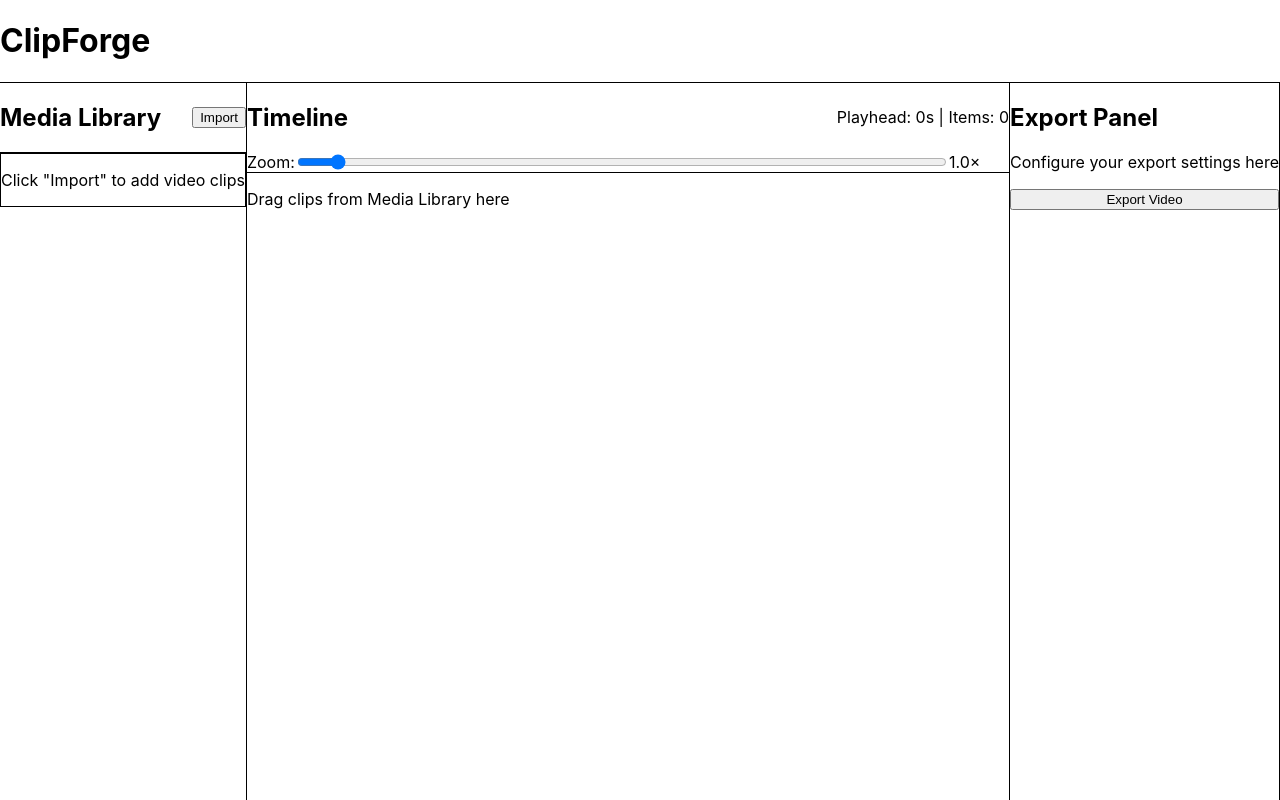
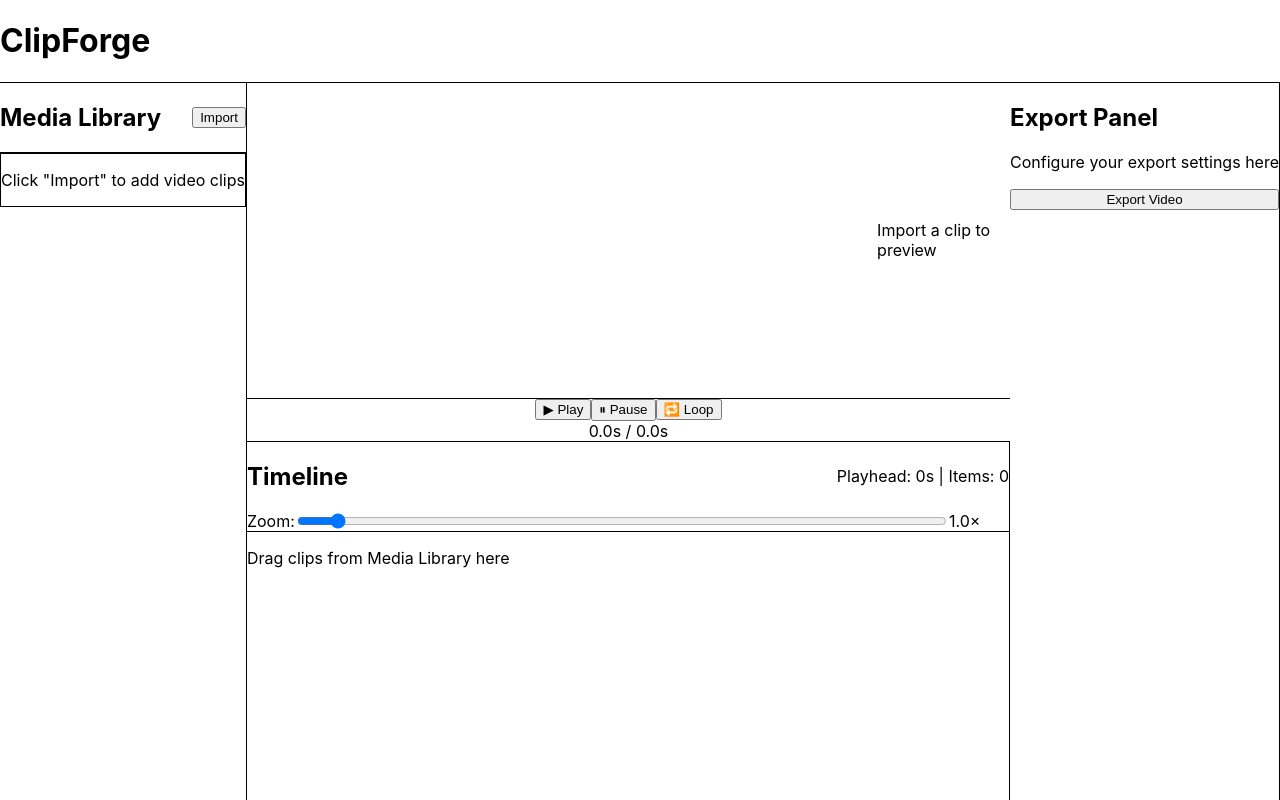
Before and after one commit to dohoonk/Tony-Week3-ClipForge, a React (Vite) app: page / in a window 1280 px wide. Built offline with nearby package versions, Linux system fonts and the light colour scheme.

Commit message:
feat(pr9): implement HTML5 video player with playback controls

```diff
--- a/src/main/main.ts
+++ b/src/main/main.ts
@@ -15,6 +15,7 @@ function createWindow() {
       preload: join(__dirname, '../preload/preload.js'),
       contextIsolation: true,
       nodeIntegration: false,
+      webSecurity: false, // Allow local file:// URLs for video playback
     },
   })
 
--- a/src/renderer/App.tsx
+++ b/src/renderer/App.tsx
@@ -1,6 +1,7 @@
 import React from 'react'
 import { MediaLibrary } from './components/MediaLibrary'
 import { Timeline } from './components/Timeline'
+import { Player } from './components/Player'
 import { ExportPanel } from './components/ExportPanel'
 
 function App() {
@@ -11,7 +12,10 @@ function App() {
       </header>
       <main className="flex flex-1 overflow-hidden">
         <MediaLibrary />
-        <Timeline />
+        <div className="flex-1 flex flex-col">
+          <Player />
+          <Timeline />
+        </div>
         <ExportPanel />
       </main>
     </div>
--- /dev/null
+++ b/src/renderer/components/Player.tsx
@@ -0,0 +1,157 @@
+import React, { useRef, useEffect, useState } from 'react'
+import { useStore } from '../store'
+
+export function Player() {
+  const videoRef = useRef<HTMLVideoElement>(null)
+  const store = useStore()
+  const clips = store.clips
+  const trackItems = store.trackItems
+  const playheadSec = store.ui.playheadSec
+  const isPlaying = store.ui.isPlaying
+  const [loopEnabled, setLoopEnabled] = useState(false)
+
+  // Get the currently playing clip path
+  const getCurrentVideoPath = () => {
+    // TODO: Get from selected track item
+    const firstClip = Object.values(clips)[0]
+    if (firstClip) {
+      // Electron can handle local file paths directly
+      // No need for file:// protocol prefix
+      return firstClip.path
+    }
+    return undefined
+  }
+
+  const currentVideoPath = getCurrentVideoPath()
+
+  // Convert absolute path to file:// URL for HTML5 video
+  const videoSrc = currentVideoPath ? `file://${currentVideoPath}` : undefined
+
+  useEffect(() => {
+    // Log video source for debugging
+    console.log('[Player] Video source:', videoSrc)
+  }, [videoSrc])
+
+  useEffect(() => {
+    const video = videoRef.current
+    if (!video) return
+
+    const handleError = (e: any) => {
+      console.error('[Player] Video error:', e)
+      console.error('[Player] Video src:', video.src)
+    }
+
+    const handleLoadedMetadata = () => {
+      console.log('[Player] Video metadata loaded, duration:', video.duration)
+    }
+
+    video.addEventListener('error', handleError)
+    video.addEventListener('loadedmetadata', handleLoadedMetadata)
+
+    return () => {
+      video.removeEventListener('error', handleError)
+      video.removeEventListener('loadedmetadata', handleLoadedMetadata)
+    }
+  }, [videoSrc])
+
+  const handlePlay = () => {
+    videoRef.current?.play()
+  }
+
+  const handlePause = () => {
+    videoRef.current?.pause()
+  }
+
+  const handleToggleLoop = () => {
+    setLoopEnabled(!loopEnabled)
+    if (videoRef.current) {
+      videoRef.current.loop = !loopEnabled
+    }
+  }
+
+  // Sync playhead with video timeupdate
+  useEffect(() => {
+    const video = videoRef.current
+    if (!video) return
+
+    const handleTimeUpdate = () => {
+      useStore.getState().setPlayheadSec(video.currentTime)
+    }
+
+    video.addEventListener('timeupdate', handleTimeUpdate)
+    return () => video.removeEventListener('timeupdate', handleTimeUpdate)
+  }, [])
+
+  // Sync playhead dragging to video (when user clicks timeline)
+  useEffect(() => {
+    const video = videoRef.current
+    if (!video || Math.abs(video.currentTime - playheadSec) < 0.5) {
+      return // Avoid feedback loop
+    }
+    video.currentTime = playheadSec
+  }, [playheadSec])
+
+  // Handle play/pause from store
+  useEffect(() => {
+    if (!videoRef.current) return
+
+    if (isPlaying) {
+      videoRef.current.play()
+    } else {
+      videoRef.current.pause()
+    }
+  }, [isPlaying])
+
+  return (
+    <div className="flex-1 flex flex-col bg-gray-900 border-b border-gray-700">
+      {/* Video Player */}
+      <div className="flex-1 relative bg-black flex items-center justify-center min-h-[300px] overflow-hidden" style={{ height: '100%', width: '100%' }}>
+        <video
+          ref={videoRef}
+          className="w-full h-full object-contain"
+          src={videoSrc}
+          controls={false} // We'll add custom controls
+          loop={loopEnabled}
+          preload="metadata"
+        />
+
+        {!videoSrc && (
+          <p className="text-gray-500">Import a clip to preview</p>
+        )}
+      </div>
+
+      {/* Controls */}
+      <div className="p-4 bg-gray-800 border-t border-gray-700">
+        <div className="flex items-center justify-center gap-4">
+          <button
+            onClick={handlePlay}
+            className="px-6 py-2 bg-blue-600 hover:bg-blue-700 rounded text-white font-medium"
+          >
+            ▶ Play
+          </button>
+          <button
+            onClick={handlePause}
+            className="px-6 py-2 bg-gray-600 hover:bg-gray-700 rounded text-white font-medium"
+          >
+            ⏸ Pause
+          </button>
+          <button
+            onClick={handleToggleLoop}
+            className={`px-6 py-2 rounded font-medium ${
+              loopEnabled
+                ? 'bg-green-600 hover:bg-green-700 text-white'
+                : 'bg-gray-600 hover:bg-gray-700 text-white'
+            }`}
+          >
+            🔁 Loop
+          </button>
+        </div>
+
+        {/* Time Display */}
+        <div className="mt-3 text-center text-sm text-gray-400">
+          {(playheadSec || 0).toFixed(1)}s / {currentVideoPath ? '78.5s' : '0.0s'}
+        </div>
+      </div>
+    </div>
+  )
+}
--- a/src/renderer/store.ts
+++ b/src/renderer/store.ts
@@ -15,6 +15,7 @@ interface ClipForgeActions {
   setPlayheadSec: (seconds: number) => void
   setZoom: (zoom: number) => void
   setSelectedId: (id?: string) => void
+  setIsPlaying: (isPlaying: boolean) => void
 }
 
 type ClipForgeStore = ClipForgeState & ClipForgeActions
@@ -34,6 +35,7 @@ export const useStore = create<ClipForgeStore>((set) => ({
     playheadSec: 0,
     zoom: 1,
     selectedId: undefined,
+    isPlaying: false,
   },
 
   // Actions
@@ -70,4 +72,8 @@ export const useStore = create<ClipForgeStore>((set) => ({
   setSelectedId: (id?: string) => set((state) => ({
     ui: { ...state.ui, selectedId: id }
   })),
+
+  setIsPlaying: (isPlaying: boolean) => set((state) => ({
+    ui: { ...state.ui, isPlaying }
+  })),
 }))
--- a/src/shared/types.ts
+++ b/src/shared/types.ts
@@ -47,5 +47,6 @@ export type ClipForgeState = {
     playheadSec: number
     zoom: number // multiplier (0.5x - 10x)
     selectedId?: string // selected trackItem
+    isPlaying: boolean
   }
 }
```
Also changed, not shown: 1 other file (tests, documents, lock files or other folders).
